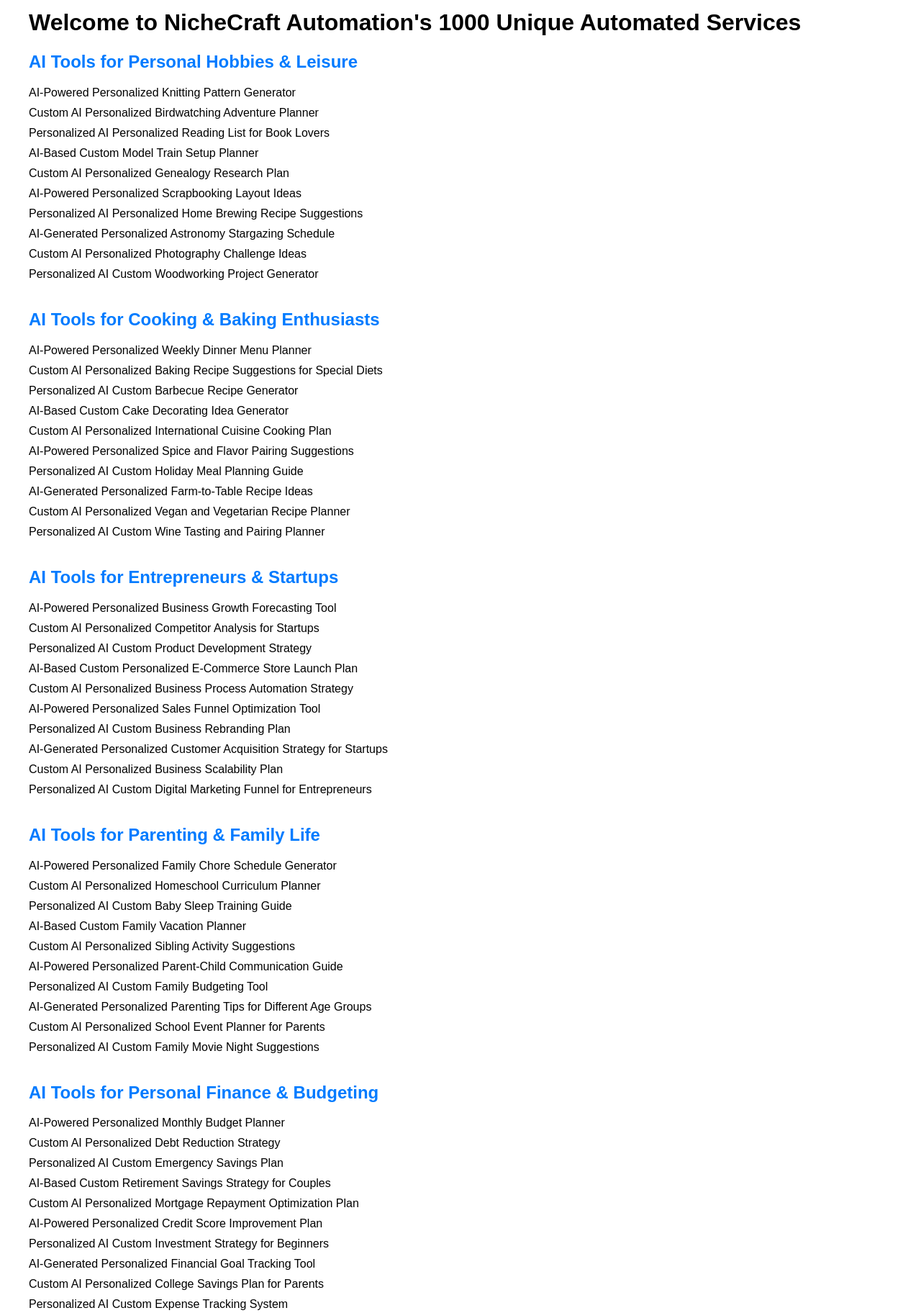
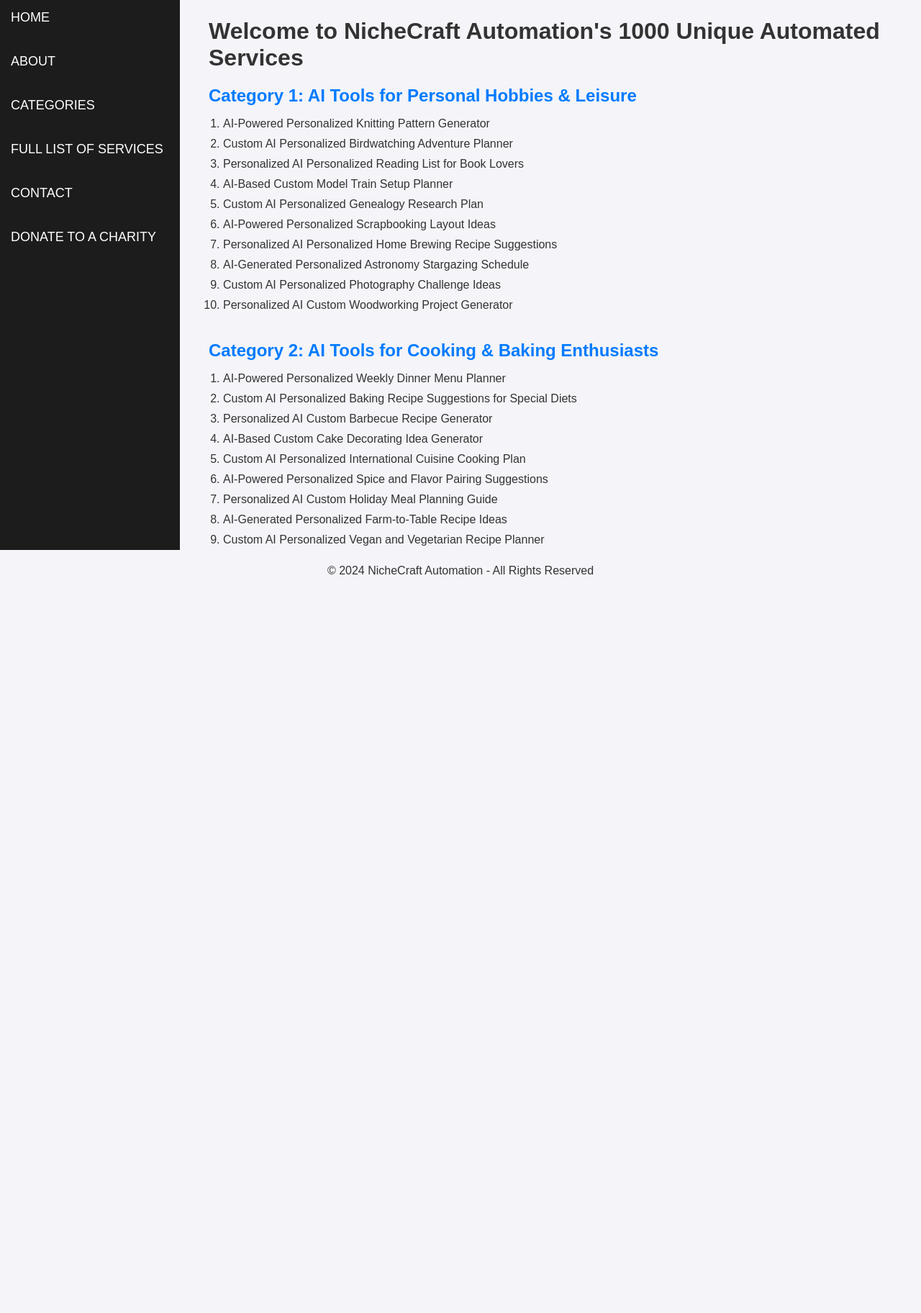
Before and after one commit to nichecraftmaster/nichecraft_automation, a plain HTML site: page index.html in a window 1280 px wide. Shown: the part 36-1860 px from the top of the page at 72% size. After the commit the page ends 854 px from the top, so only its background shows below. Drawn offline with Linux system fonts and the light colour scheme.

Commit message:
Update index.html

```diff
--- a/index.html
+++ b/index.html
@@ -3,39 +3,122 @@
 <head>
     <meta charset="UTF-8">
     <meta name="viewport" content="width=device-width, initial-scale=1.0">
-    <title>1000 Automated Services - NicheCraft Automation</title>
+    <title>NicheCraft Automation - 1000 Automated Services</title>
     <style>
         body {
-            font-family: Arial, sans-serif;
+            font-family: 'Orbitron', sans-serif;
+            background-color: #f4f4f9;
+            color: #333;
+            margin: 0;
+            padding: 0;
         }
-        .service-list {
-            max-width: 1200px;
-            margin: 0 auto;
-            padding: 20px;
+
+        /* Futuristic Font */
+        @import url('https://fonts.googleapis.com/css2?family=Orbitron:wght@400;700&display=swap');
+
+        .container {
+            display: flex;
+            height: 100vh;
         }
+
+        /* Side Navigation Bar */
+        nav {
+            width: 250px;
+            background-color: #1c1c1c;
+            padding-top: 20px;
+        }
+
+        nav ul {
+            list-style-type: none;
+            padding: 0;
+        }
+
+        nav ul li {
+            margin: 20px 0;
+        }
+
+        nav ul li a {
+            color: #fff;
+            text-decoration: none;
+            font-size: 18px;
+            display: block;
+            padding: 10px 15px;
+            transition: background-color 0.3s;
+        }
+
+        nav ul li a:hover {
+            background-color: #333;
+        }
+
+        .content {
+            flex: 1;
+            padding: 40px;
+            overflow-y: auto;
+        }
+
+        h1 {
+            font-size: 32px;
+            margin-bottom: 20px;
+        }
+
         .category {
             margin-bottom: 40px;
         }
+
         .category h2 {
             color: #007bff;
             font-size: 24px;
+            margin-bottom: 10px;
         }
+
         .services {
-            list-style-type: none;
-            padding-left: 0;
+            list-style-type: decimal;
+            padding-left: 20px;
         }
+
         .services li {
             margin-bottom: 10px;
+        }
+
+        /* General Styling */
+        .link-btn {
+            background-color: #007bff;
+            color: white;
+            padding: 10px 20px;
+            text-decoration: none;
+            border-radius: 5px;
+        }
+
+        .link-btn:hover {
+            background-color: #0056b3;
+        }
+
+        footer {
+            margin-top: 20px;
         }
     </style>
 </head>
 <body>
-    <div class="service-list">
+    <div class="container">
+        <!-- Side Navigation Bar -->
+        <nav>
+            <ul>
+                <li><a href="#">HOME</a></li>
+                <li><a href="about.html">ABOUT</a></li>
+                <li><a href="#categories">CATEGORIES</a></li>
+                <li><a href="#services">FULL LIST OF SERVICES</a></li>
+                <li><a href="#">CONTACT</a></li>
+                <li><a href="#">DONATE TO A CHARITY</a></li>
+            </ul>
+        </nav>
+
+        <!-- Main Content -->
+        <div class="content">
             <h1>Welcome to NicheCraft Automation's 1000 Unique Automated Services</h1>
 
-        <!-- AI Tools for Personal Hobbies & Leisure -->
-        <div class="category">
-            <h2>AI Tools for Personal Hobbies & Leisure</h2>
+            <!-- Categories and Services -->
+            <div id="categories" class="category">
+                <h2>Category 1: AI Tools for Personal Hobbies & Leisure</h2>
                 <ul class="services">
                     <li>AI-Powered Personalized Knitting Pattern Generator</li>
                     <li>Custom AI Personalized Birdwatching Adventure Planner</li>
@@ -50,9 +133,8 @@
                 </ul>
             </div>
 
-        <!-- AI Tools for Cooking & Baking Enthusiasts -->
             <div class="category">
-            <h2>AI Tools for Cooking & Baking Enthusiasts</h2>
+                <h2>Category 2: AI Tools for Cooking & Baking Enthusiasts</h2>
                 <ul class="services">
                     <li>AI-Powered Personalized Weekly Dinner Menu Planner</li>
                     <li>Custom AI Personalized Baking Recipe Suggestions for Special Diets</li>
@@ -67,95 +149,15 @@
                 </ul>
             </div>
 
-        <!-- AI Tools for Entrepreneurs & Startups -->
-        <div class="category">
-            <h2>AI Tools for Entrepreneurs & Startups</h2>
-            <ul class="services">
-                <li>AI-Powered Personalized Business Growth Forecasting Tool</li>
-                <li>Custom AI Personalized Competitor Analysis for Startups</li>
-                <li>Personalized AI Custom Product Development Strategy</li>
-                <li>AI-Based Custom Personalized E-Commerce Store Launch Plan</li>
-                <li>Custom AI Personalized Business Process Automation Strategy</li>
-                <li>AI-Powered Personalized Sales Funnel Optimization Tool</li>
-                <li>Personalized AI Custom Business Rebranding Plan</li>
-                <li>AI-Generated Personalized Customer Acquisition Strategy for Startups</li>
-                <li>Custom AI Personalized Business Scalability Plan</li>
-                <li>Personalized AI Custom Digital Marketing Funnel for Entrepreneurs</li>
-            </ul>
+            <!-- Continue listing categories and services up to 1000 -->
+
+            <!-- Example continues... -->
+        </div>
     </div>
 
-        <!-- Continue with all other categories -->
-        <div class="category">
-            <h2>AI Tools for Parenting & Family Life</h2>
-            <ul class="services">
-                <li>AI-Powered Personalized Family Chore Schedule Generator</li>
-                <li>Custom AI Personalized Homeschool Curriculum Planner</li>
-                <li>Personalized AI Custom Baby Sleep Training Guide</li>
-                <li>AI-Based Custom Family Vacation Planner</li>
-                <li>Custom AI Personalized Sibling Activity Suggestions</li>
-                <li>AI-Powered Personalized Parent-Child Communication Guide</li>
-                <li>Personalized AI Custom Family Budgeting Tool</li>
-                <li>AI-Generated Personalized Parenting Tips for Different Age Groups</li>
-                <li>Custom AI Personalized School Event Planner for Parents</li>
-                <li>Personalized AI Custom Family Movie Night Suggestions</li>
-            </ul>
-        </div>
-
-        <!-- AI Tools for Personal Finance & Budgeting -->
-        <div class="category">
-            <h2>AI Tools for Personal Finance & Budgeting</h2>
-            <ul class="services">
-                <li>AI-Powered Personalized Monthly Budget Planner</li>
-                <li>Custom AI Personalized Debt Reduction Strategy</li>
-                <li>Personalized AI Custom Emergency Savings Plan</li>
-                <li>AI-Based Custom Retirement Savings Strategy for Couples</li>
-                <li>Custom AI Personalized Mortgage Repayment Optimization Plan</li>
-                <li>AI-Powered Personalized Credit Score Improvement Plan</li>
-                <li>Personalized AI Custom Investment Strategy for Beginners</li>
-                <li>AI-Generated Personalized Financial Goal Tracking Tool</li>
-                <li>Custom AI Personalized College Savings Plan for Parents</li>
-                <li>Personalized AI Custom Expense Tracking System</li>
-            </ul>
-        </div>
-
-        <!-- Continue this structure for all remaining categories -->
-        <!-- AI Tools for Real Estate & Property Investment -->
-        <div class="category">
-            <h2>AI Tools for Real Estate & Property Investment</h2>
-            <ul class="services">
-                <li>AI-Powered Personalized Rental Property Investment Strategy</li>
-                <li>Custom AI Personalized Home Flipping Plan</li>
-                <li>Personalized AI Custom Real Estate Market Analysis</li>
-                <li>AI-Based Custom Vacation Rental Income Optimization Tool</li>
-                <li>Custom AI Personalized Home Renovation Return on Investment Calculator</li>
-                <li>AI-Powered Personalized Real Estate Investment Trust (REIT) Portfolio Plan</li>
-                <li>Personalized AI Custom Rental Property Listing Enhancer</li>
-                <li>AI-Generated Personalized Land Investment Analysis Tool</li>
-                <li>Custom AI Personalized Commercial Real Estate Investment Strategy</li>
-                <li>Personalized AI Custom Homebuyer Readiness Assessment Tool</li>
-            </ul>
-        </div>
-
-        <!-- Continue adding all 1000 services in the same format -->
-        <!-- AI Tools for Music Industry -->
-        <div class="category">
-            <h2>AI Tools for Music Industry</h2>
-            <ul class="services">
-                <li>AI-Powered Personalized Music Release Schedule Planner</li>
-                <li>Custom AI Personalized Music Production Tips for Indie Artists</li>
-                <li>Personalized AI Custom Songwriting Inspiration Generator</li>
-                <li>AI-Based Custom Personalized Music Album Concept Generator</li>
-                <li>Custom AI Personalized Gig and Tour Planning Tool for Musicians</li>
-                <li>AI-Powered Personalized Spotify Playlist Growth Strategy</li>
-                <li>Personalized AI Custom Music Marketing Plan for New Artists</li>
-                <li>AI-Generated Personalized Beat-Making Suggestions for Producers</li>
-                <li>Custom AI Personalized Music Collaboration Partner Finder</li>
-                <li>Personalized AI Custom Live Performance Setup Guide for Artists</li>
-            </ul>
-        </div>
-
-        <!-- Add other categories and services accordingly up to 1000 -->
-
-    </div>
+    <!-- Footer -->
+    <footer>
+        <p style="text-align: center;">&copy; 2024 NicheCraft Automation - All Rights Reserved</p>
+    </footer>
 </body>
 </html>
```
Lines whose indentation alone changed are shown as unchanged.
